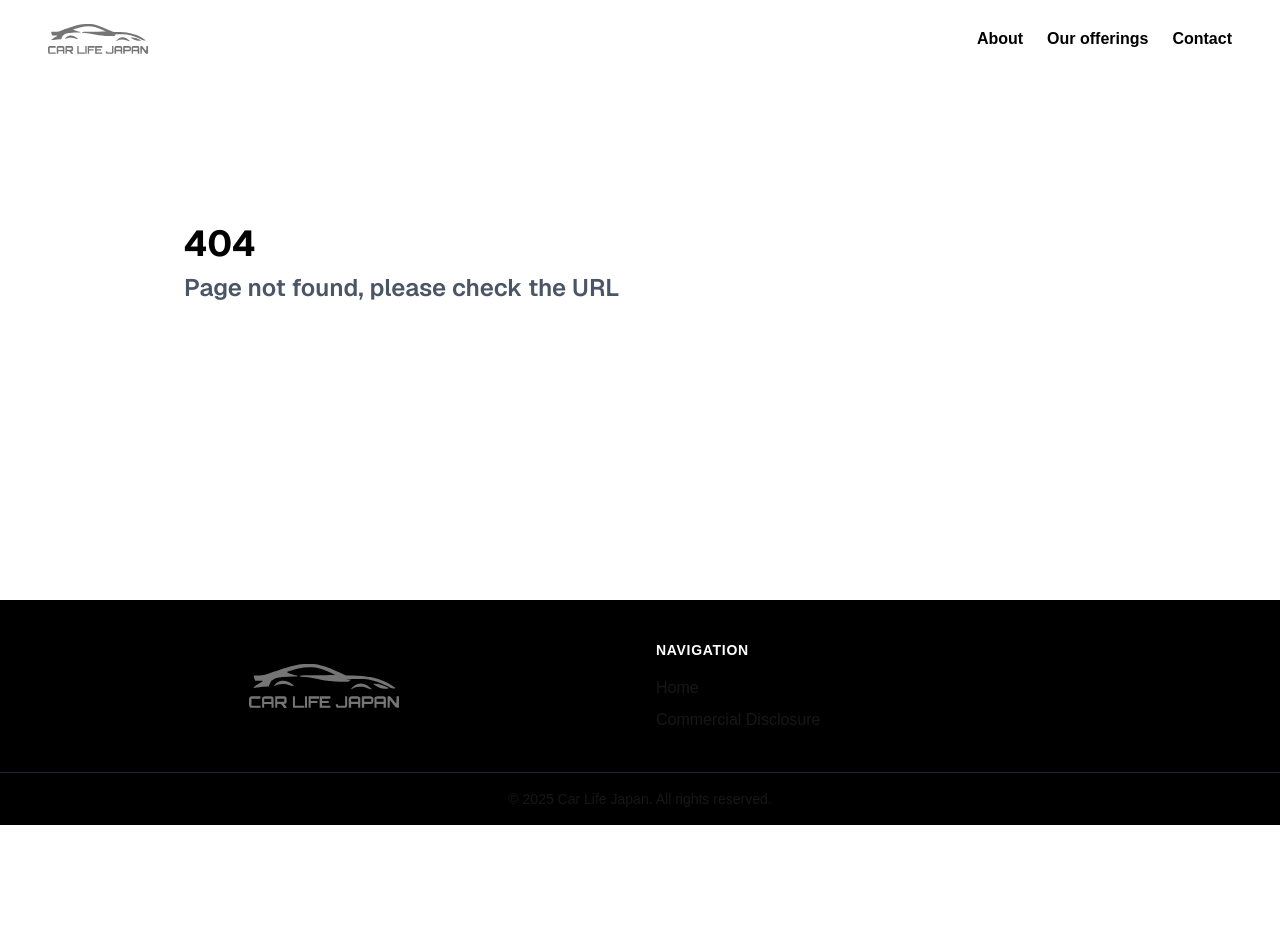
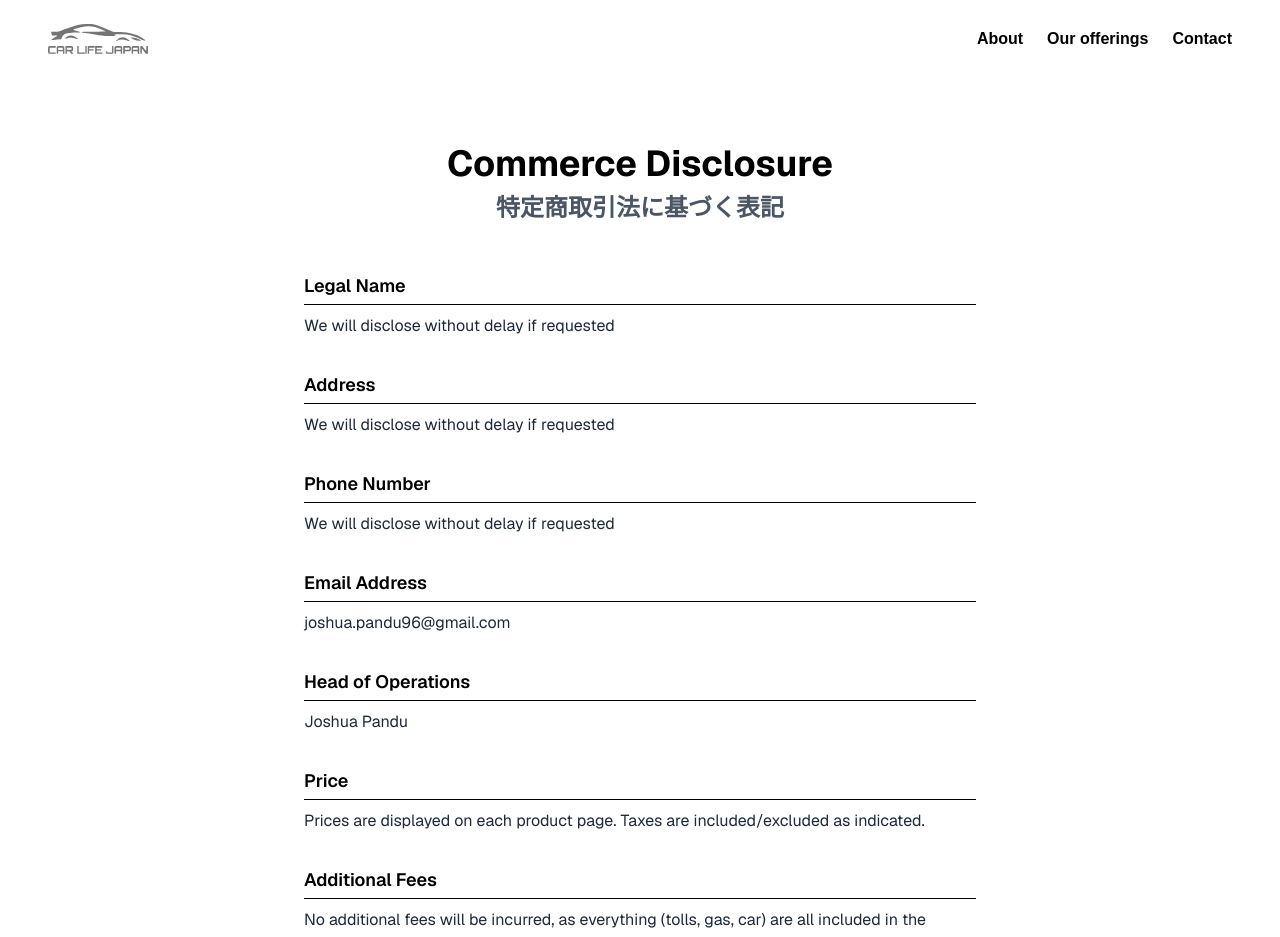
Before and after one commit to zhangzhikaii/daikoku_lp, a Next.js app: page /commerce-disclosure in a window 1280 px wide. Before the commit this address had no page. Shown: the top 937 px of the page. Before the commit the page ends 825 px from the top, so only its background shows below. Built offline with nearby package versions, Linux system fonts and the light colour scheme.

Commit message:
fix: text color

```diff
--- /dev/null
+++ b/cspell.config.yaml
@@ -0,0 +1,36 @@
+{
+  "version": "0.2",
+  "language": "en",
+  "ignorePaths": [
+    "node_modules",
+    "dist",
+    "build",
+    "*.log"
+  ],
+  "words": [
+    "tsconfig",
+    "eslint",
+    "prettier",
+    "Pandu",
+    "Daikoku",
+    "shuto",
+    "jingu",
+    "gaien",
+    "supercars",
+    "touge",
+    "tatsumi",
+    "hakone",
+    "majeure"
+  ],
+  "flagWords": [],
+  "overrides": [
+    {
+      "filename": "**/*.ts",
+      "languageId": "typescript"
+    },
+    {
+      "filename": "**/*.tsx",
+      "languageId": "typescriptreact"
+    }
+  ]
+}
--- a/package.json
+++ b/package.json
@@ -10,6 +10,7 @@
     "export": "next export",
     "static": "next build && next export",
     "start:static": "npx serve out -p 3000",
+    "cspell": "cspell \"src/**/*.{ts,tsx}\"",
     "format:fix": "prettier --write \"./src/**/*.{js,jsx,ts,tsx,json,css,scss,md}\""
   },
   "dependencies": {
@@ -25,6 +26,7 @@
     "@types/node": "^20",
     "@types/react": "^19",
     "@types/react-dom": "^19",
+    "cspell": "^10.0.0",
     "eslint": "^9",
     "eslint-config-next": "15.4.6",
     "prettier": "3.6.2",
--- a/src/app/commercial-disclosure/page.tsx
+++ b/src/app/commerce-disclosure/page.tsx
@@ -1,14 +1,14 @@
 export const metadata = {
-  title: "Commercial Disclosure",
+  title: "Commerce Disclosure",
 };
 
-export default function CommercialDisclosure() {
+export default function CommerceDisclosure() {
   return (
     <div className="min-h-screen bg-white text-black font-sans px-6 py-36">
       <main className="max-w-2xl mx-auto">
         {/* Title */}
         <header className="mb-12 text-center">
-          <h1 className="text-4xl font-bold mb-2">Commercial Disclosure</h1>
+          <h1 className="text-4xl font-bold mb-2">Commerce Disclosure</h1>
           <h2 className="text-2xl font-semibold text-gray-600">
             特定商取引法に基づく表記
           </h2>
@@ -38,7 +38,7 @@ export default function CommercialDisclosure() {
           </Section>
 
           <Section title="Additional Fees">
-            No additional fees will be incured, as everything (tolls, gas, car)
+            No additional fees will be incurred, as everything (tolls, gas, car)
             are all included in the booking price
           </Section>
 
--- a/src/components/Footer/index.tsx
+++ b/src/components/Footer/index.tsx
@@ -11,8 +11,8 @@ export default function Footer() {
         </div>
 
         {/* Links */}
-        <div className="flex flex-col items-center md:items-start">
-          <h3 className="text-sm font-semibold text-white uppercase tracking-wider">
+        <div className="flex flex-col items-center md:items-start text-white">
+          <h3 className="text-sm font-semibold uppercase tracking-wider">
             Navigation
           </h3>
           <ul className="mt-4 space-y-2 text-center md:text-left">
@@ -23,10 +23,10 @@ export default function Footer() {
             </li>
             <li>
               <Link
-                href="/commercial-disclosure"
+                href="/commerce-disclosure"
                 className="hover:underline transition"
               >
-                Commercial Disclosure
+                Commerce Disclosure
               </Link>
             </li>
           </ul>
```
Also changed, not shown: 1 other file (tests, documents, lock files or other folders).
